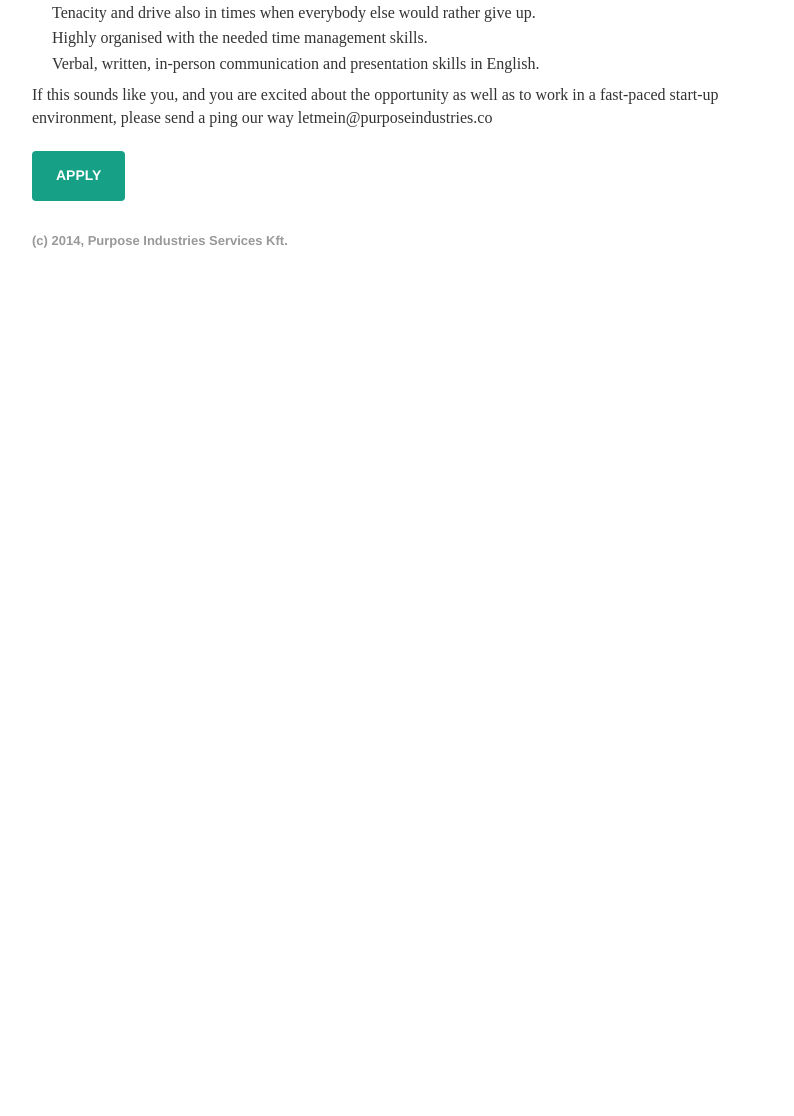
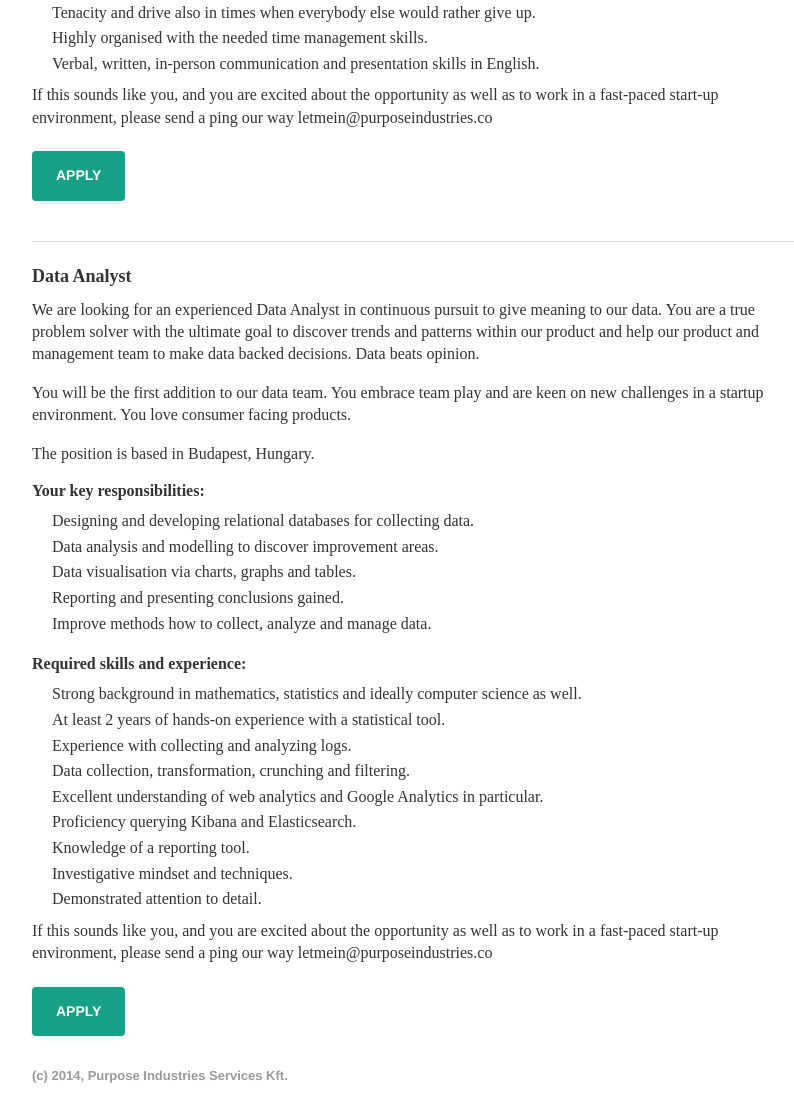
Before and after one commit to purposeindustries/purposeindustries.co, a Node server app: page / in a window 1280 px wide. Shown: the part 3170-4286 px from the top of the page, without its empty margins (224-1018 px from the left). Before the commit the page ends 3418 px from the top, so only its background shows below. Run offline with Node 20, Linux system fonts and the light colour scheme; some libraries are stand-ins or nearby versions.

Commit message:
data analyst job descripiton added

```diff
--- a/views/index.jade
+++ b/views/index.jade
@@ -124,5 +124,40 @@ block content
 
         a.apply(href='mailto:letmein@purposeindustries.co?subject=Sales Executive') apply
 
+    .divider
+    .jobs
+      h2 Data Analyst
+      p We are looking for an experienced Data Analyst in continuous pursuit to give meaning to our data. You are a true problem solver with the ultimate goal to discover trends and patterns within our product and help our product and management team to make data backed decisions. Data beats opinion.
+
+      p You will be the first addition to our data team. You embrace team play and are keen on new challenges in a startup environment. You love consumer facing products.
+
+      p The position is based in Budapest, Hungary.
+
+      h3 Your key responsibilities:
+      ul.resp
+        li Designing and developing relational databases for collecting data.
+        li Data analysis and modelling to discover improvement areas.
+        li Data visualisation via charts, graphs and tables.
+        li Reporting and presenting conclusions gained.
+        li Improve methods how to collect, analyze and manage data.
+
+
+      h3.skills Required skills and experience:
+      ul
+        li Strong background in mathematics, statistics and ideally computer science as well.
+        li At least 2 years of hands-on experience with a statistical tool.
+        li Experience with collecting and analyzing logs.
+        li Data collection, transformation, crunching and filtering.
+        li Excellent understanding of web analytics and Google Analytics in particular.
+        li Proficiency querying Kibana and Elasticsearch.
+        li Knowledge of a reporting tool.
+        li Investigative mindset and techniques.
+        li Demonstrated attention to detail.
+
+
+        p If this sounds like you, and you are excited about the opportunity as well as to work in a fast-paced start-up environment, please send a ping our way letmein@purposeindustries.co
+
+        a.apply(href='mailto:letmein@purposeindustries.co?subject=Data Analyst') apply
+
     footer
       p (c) 2014, Purpose Industries Services Kft.
```
